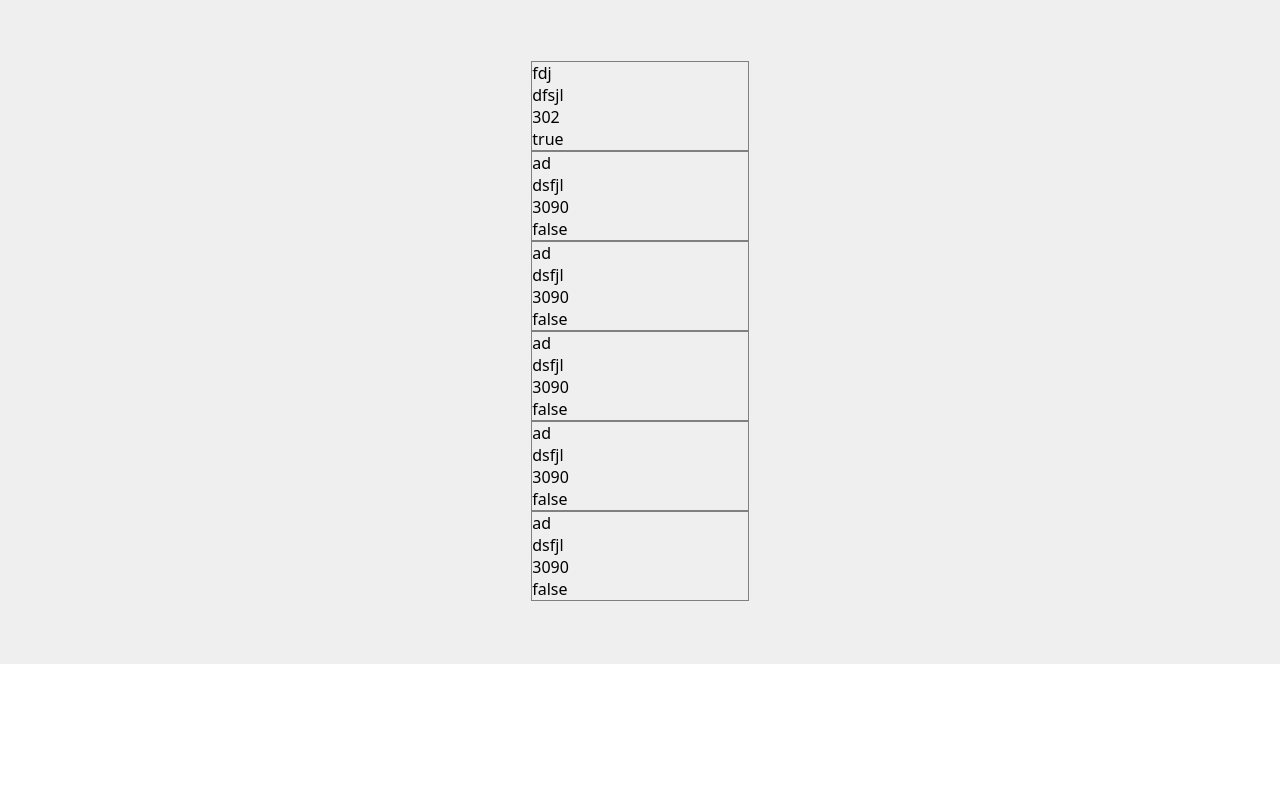
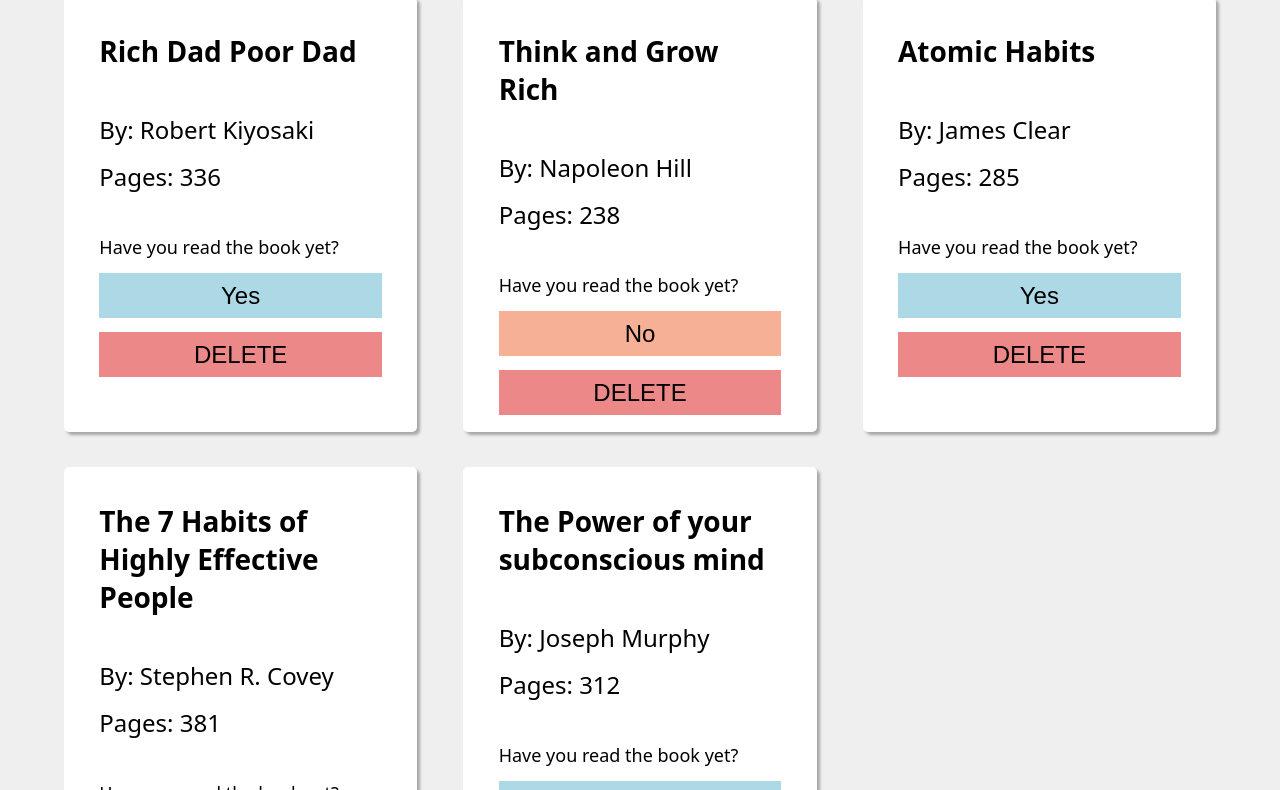
Before and after one commit to praneeth-ayla/Library, a plain HTML site: page index.html in a window 1280 px wide. Shown: the part 216-1006 px from the top of the page. Before the commit the page ends 880 px from the top, so only its background shows below. Drawn offline with Linux system fonts and the light colour scheme.

Commit message:
added styles to cards

```diff
--- a/index.html
+++ b/index.html
@@ -14,6 +14,7 @@
 
 		<div id="main">
 			<button id="addBtn">+ Add Book</button>
+			<div id="yourBooks">Your Books</div>
 			<div id="cards"></div>
 		</div>
 		<dialog id="modal">
--- a/script.js
+++ b/script.js
@@ -18,12 +18,21 @@ function addBookToLibrary(name, author, pages, status) {
 	myLibrary.push(book);
 }
 
-addBookToLibrary("fdj", "dfsjl", 302, true);
-addBookToLibrary("ad", "dsfjl", 3090, false);
-addBookToLibrary("ad", "dsfjl", 3090, false);
-addBookToLibrary("ad", "dsfjl", 3090, false);
-addBookToLibrary("ad", "dsfjl", 3090, false);
-addBookToLibrary("ad", "dsfjl", 3090, false);
+addBookToLibrary("Rich Dad Poor Dad", " Robert Kiyosaki ", 336, true);
+addBookToLibrary("Think and Grow Rich", "Napoleon Hill", 238, false);
+addBookToLibrary("Atomic Habits", "James Clear", 285, true);
+addBookToLibrary(
+	"The 7 Habits of Highly Effective People",
+	"Stephen R. Covey",
+	381,
+	true
+);
+addBookToLibrary(
+	"The Power of your subconscious mind",
+	"Joseph Murphy",
+	312,
+	true
+);
 
 addBtn.addEventListener("click", () => {
 	modal.showModal();
@@ -46,9 +55,9 @@ bookForm.addEventListener("submit", function () {
 cardAdder();
 
 function cardAdder() {
-	// cards.textContent = "";
+	cards.textContent = "";
 
-	myLibrary.forEach((book) => {
+	myLibrary.forEach((book, index) => {
 		const newCard = document.createElement("div");
 		newCard.setAttribute("id", "card");
 		const bookDiv = document.createElement("div");
@@ -57,17 +66,38 @@ function cardAdder() {
 		authorDiv.setAttribute("id", "authorDiv");
 		const pagesDiv = document.createElement("div");
 		pagesDiv.setAttribute("id", "pagesDiv");
-		const statusDiv = document.createElement("div");
+		const statusText = document.createElement("div");
+		statusText.setAttribute("id", "statusText");
+		const statusDiv = document.createElement("button");
 		statusDiv.setAttribute("id", "statusDiv");
+		const deleteDiv = document.createElement("button");
+		deleteDiv.setAttribute("id", "deleteDiv");
 
 		bookDiv.textContent = book.name;
-		authorDiv.textContent = book.author;
-		pagesDiv.textContent = book.pages;
-		statusDiv.textContent = book.status;
+		authorDiv.textContent = `By: ${book.author}`;
+		pagesDiv.textContent = `Pages: ${book.pages}`;
+		statusText.textContent = "Have you read the book yet?";
+		statusDiv.textContent = `${book.status ? "Yes" : "No"}`;
+		statusDiv.style.backgroundColor = ` ${
+			book.status ? "lightblue" : "rgb(245, 176, 149)"
+		}`;
+		deleteDiv.textContent = "DELETE";
+
+		statusDiv.addEventListener("click", () => {
+			myLibrary[index].status = !myLibrary[index].status;
+			cardAdder();
+		});
+		deleteDiv.addEventListener("click", () => {
+			myLibrary.splice(index, 1);
+			cardAdder();
+		});
+
 		newCard.appendChild(bookDiv);
 		newCard.appendChild(authorDiv);
 		newCard.appendChild(pagesDiv);
+		newCard.appendChild(statusText);
 		newCard.appendChild(statusDiv);
+		newCard.appendChild(deleteDiv);
 		cards.appendChild(newCard);
 	});
 }
--- a/style.css
+++ b/style.css
@@ -1,5 +1,6 @@
 body {
 	padding: none;
+	background-color: #efefef;
 	margin: 0;
 	display: grid;
 	grid-template-rows: 1fr 10fr;
@@ -22,6 +23,7 @@ button:hover {
 	justify-content: space-around;
 	grid-row: auto;
 	align-items: center;
+	background-color: white;
 }
 
 #loginBtn {
@@ -39,28 +41,42 @@ button:hover {
 
 #main {
 	display: grid;
-	grid-template-rows: 2fr 10fr;
+	grid-template-rows: 1fr 1fr 10fr;
 	height: 100vh;
 	background-color: #efefef;
-	align-items: center;
-	justify-content: center;
 }
 #addBtn {
 	padding: 20px;
 	font-size: xx-large;
 	font-weight: bolder;
 	border-radius: 10px;
+	justify-self: center;
+}
+
+#yourBooks {
+	font-size: xx-large;
+	font-weight: bold;
+	align-self: flex-start;
+	padding-left: 5%;
+	padding-bottom: 1%;
 }
 
 #modal {
 	border: none;
 	box-shadow: 0 0 1em rgb(0, 0, 0, 0.7);
-	padding: 15% 5%;
+	/* padding: 15% 5%; */
 	top: 20%;
 }
 #modal[open] {
+	border-radius: 3px;
 	display: grid;
 	grid-template-rows: 1fr auto;
+	font-size: large;
+	font-weight: bold;
+}
+#form div {
+	display: flex;
+	flex-direction: column;
 }
 #closeBtn {
 	width: 20px;
@@ -72,8 +88,52 @@ button:hover {
 
 #cards {
 	display: grid;
+	width: 90%;
+	margin: 0 auto;
+	grid-template-columns: repeat(auto-fill, minmax(300px, 1fr));
+	grid-auto-rows: auto;
+	gap: 4%;
+	grid-row-gap: 4%;
 }
 
 #card {
-	border: 1px solid gray;
+	display: flex;
+	box-shadow: 3px 3px 3px 0px rgba(0, 0, 0, 0.3);
+	max-height: 50vh;
+	border-radius: 5px;
+	flex-direction: column;
+	padding: 0 10%;
+	padding-top: 10%;
+	background-color: white;
 }
+
+#bookDiv {
+	font-size: 175%;
+	font-weight: 600;
+	/* padding-left: 5%; */
+	padding-bottom: 15%;
+}
+#authorDiv {
+	font-size: 150%;
+	padding-bottom: 5%;
+}
+#pagesDiv {
+	padding-bottom: 15%;
+	font-size: 150%;
+}
+#statusText {
+	font-size: large;
+	padding-bottom: 5%;
+}
+#statusDiv {
+	margin-bottom: 5%;
+	padding: 3%;
+	font-size: 150%;
+}
+#deleteDiv {
+	margin-bottom: 5%;
+	padding: 3%;
+	background-color: rgb(237, 136, 136);
+	font-size: 150%;
+	margin-bottom: 10%;
+}
```
